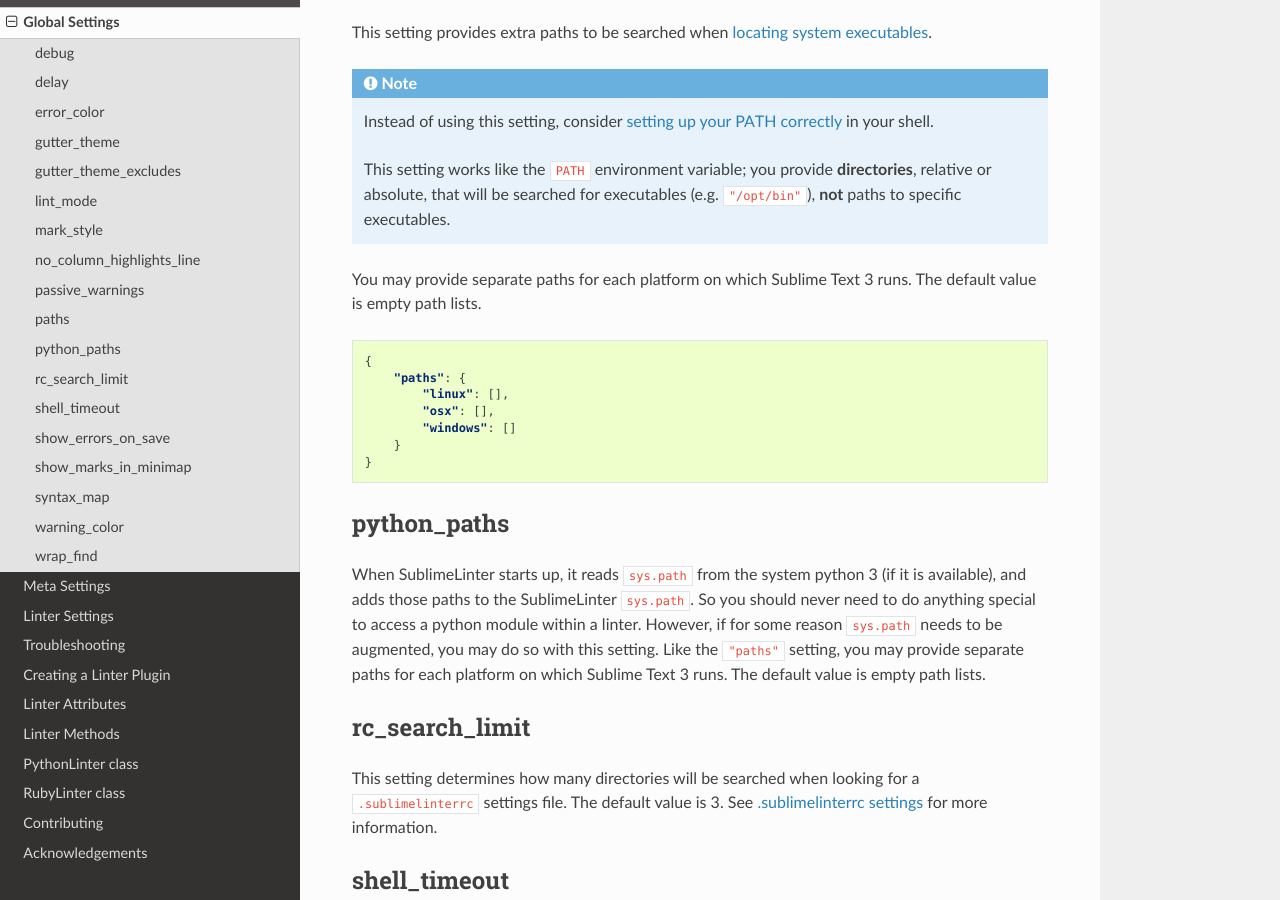
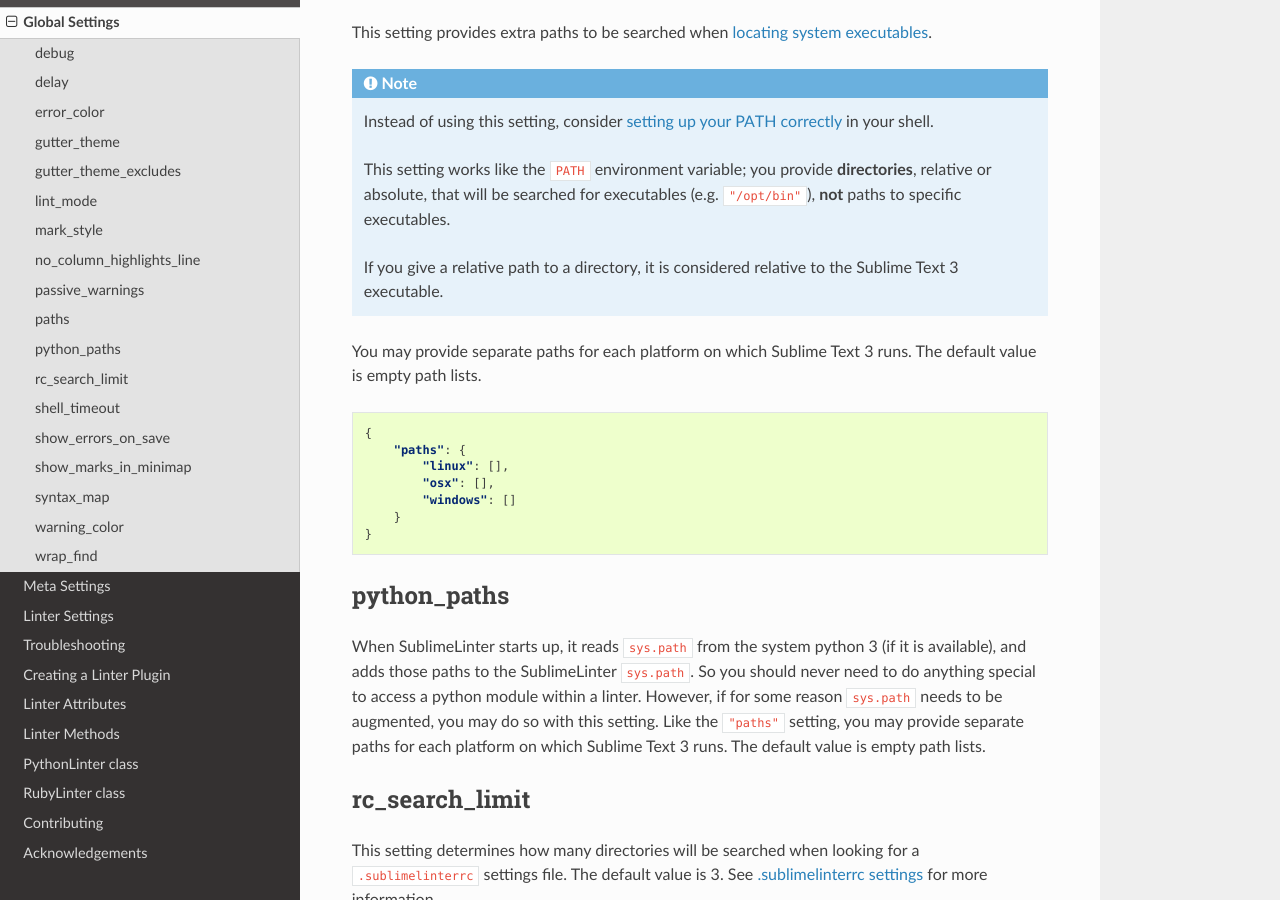
Before and after one commit to SublimeLinter/SublimeLinter, a Sphinx documentation site: the page built from docs/global_settings.rst, in a window 1280 px wide and 900 px high, scrolled down 2167 px. Built offline with Sphinx 7.4.7 and the Read the Docs theme 2.0.0, drawn with Linux system fonts in a browser that asks for light colours.

Commit message:
Add note about where relative paths come from

```diff
--- a/docs/global_settings.rst
+++ b/docs/global_settings.rst
@@ -92,6 +92,8 @@ This setting provides extra paths to be searched when :ref:`locating system exec
    Instead of using this setting, consider :ref:`setting up your PATH correctly <debugging-path-problems>` in your shell.
 
    This setting works like the |path| environment variable; you provide **directories**, relative or absolute, that will be searched for executables (e.g. ``"/opt/bin"``), **not** paths to specific executables.
+
+   If you give a relative path to a directory, it is considered relative to the |st| executable.
 
 You may provide separate paths for each platform on which |st| runs. The default value is empty path lists.
 
```
